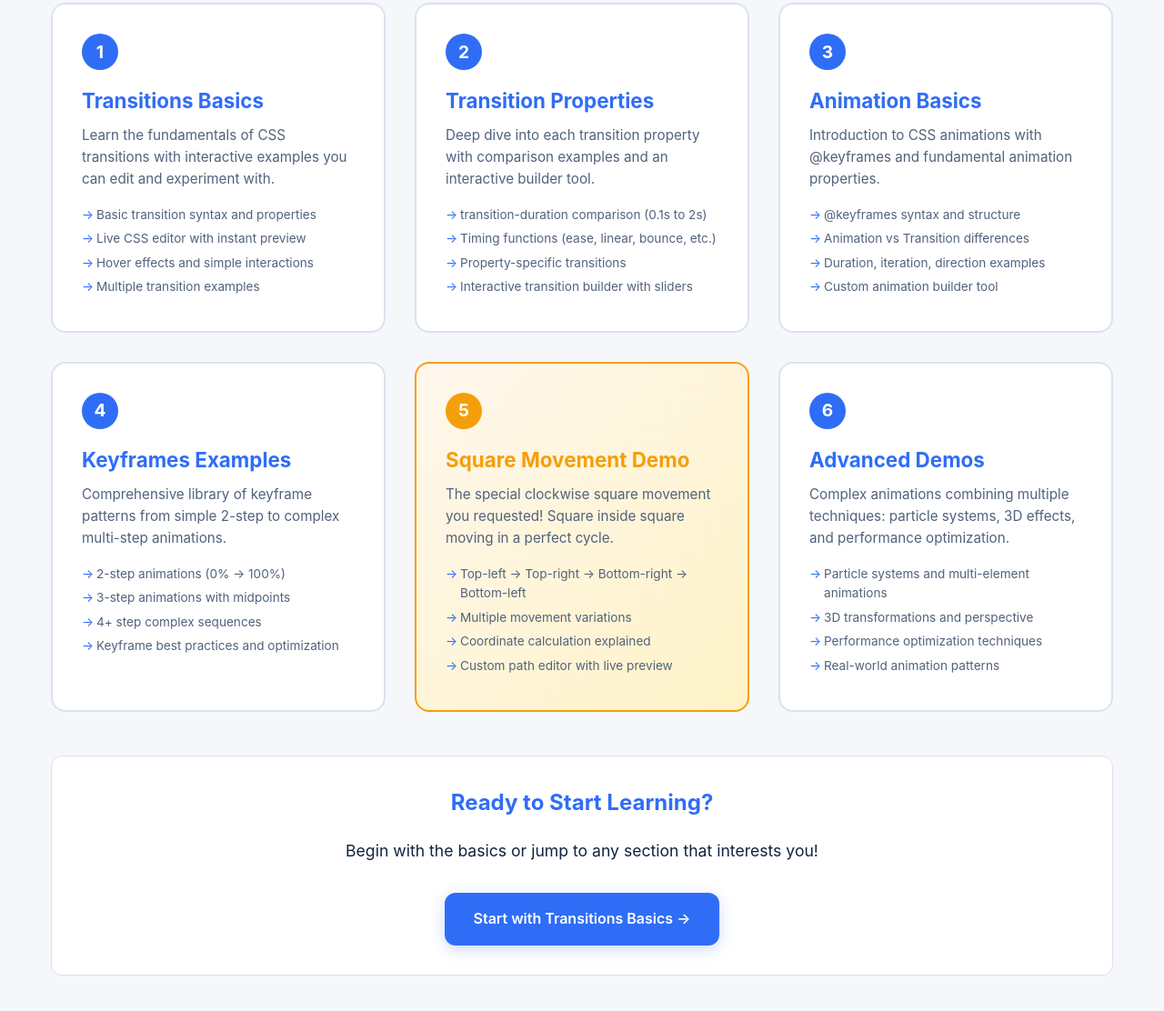
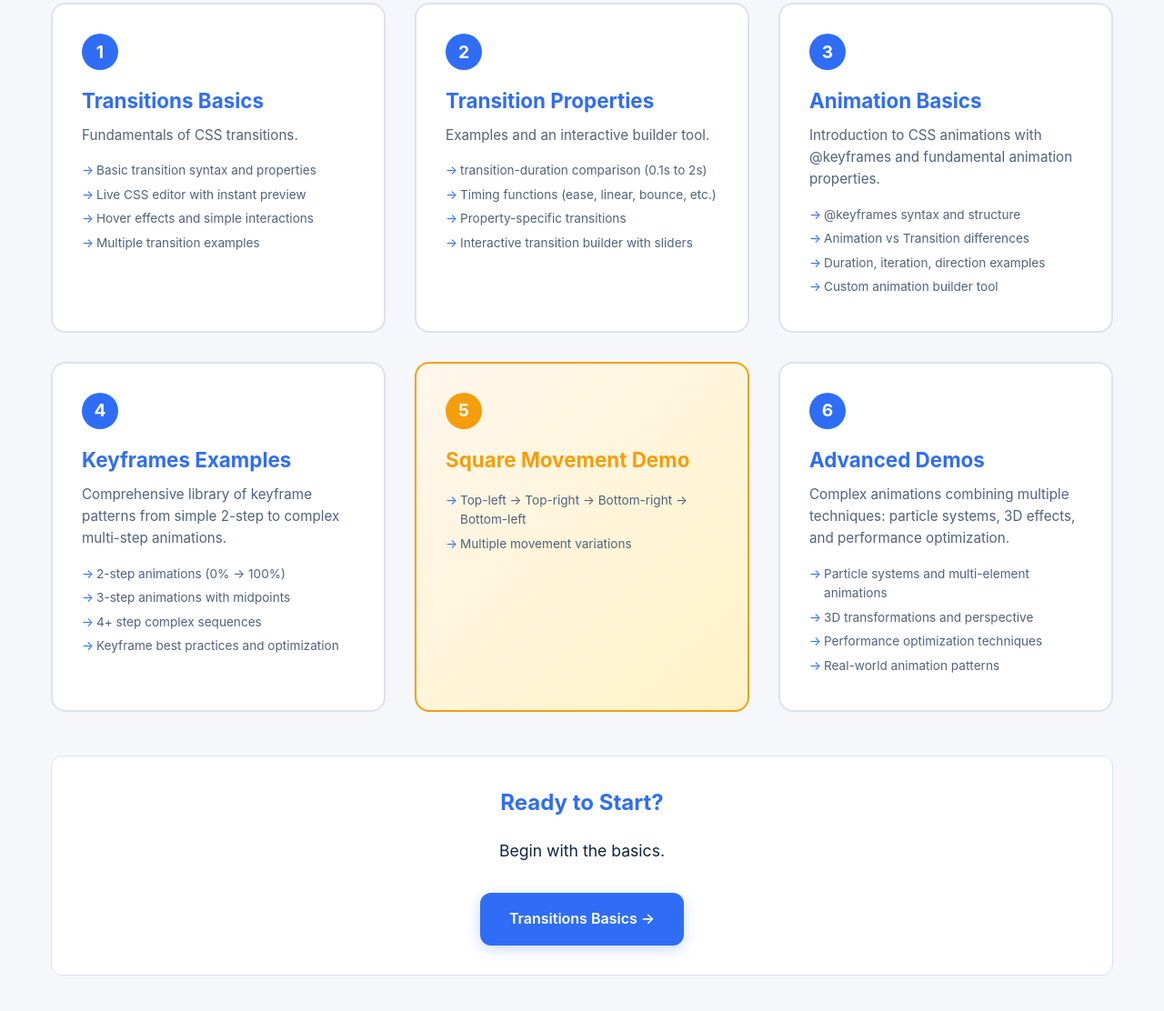
Before and after one commit to MaxFishman/ICOM---CSS-ANIMATION-CLASS-EXAMPLE, a plain HTML site: page index.html in a window 1280 px wide. Shown: the part 968-2080 px from the top of the page at 91% size. Drawn offline with Linux system fonts and the light colour scheme.

Commit message:
text edits

```diff
--- a/index.html
+++ b/index.html
@@ -356,10 +356,7 @@
         <a href="01-transitions-basics.html" class="page-card">
           <div class="page-number">1</div>
           <h3 class="page-title">Transitions Basics</h3>
-          <p class="page-description">
-            Learn the fundamentals of CSS transitions with interactive examples
-            you can edit and experiment with.
-          </p>
+          <p class="page-description">Fundamentals of CSS transitions.</p>
           <ul class="page-topics">
             <li>Basic transition syntax and properties</li>
             <li>Live CSS editor with instant preview</li>
@@ -372,8 +369,7 @@
           <div class="page-number">2</div>
           <h3 class="page-title">Transition Properties</h3>
           <p class="page-description">
-            Deep dive into each transition property with comparison examples and
-            an interactive builder tool.
+            Examples and an interactive builder tool.
           </p>
           <ul class="page-topics">
             <li>transition-duration comparison (0.1s to 2s)</li>
@@ -416,15 +412,10 @@
         <a href="05-square-movement.html" class="page-card special-card">
           <div class="page-number">5</div>
           <h3 class="page-title">Square Movement Demo</h3>
-          <p class="page-description">
-            The special clockwise square movement you requested! Square inside
-            square moving in a perfect cycle.
-          </p>
+          <p class="page-description"></p>
           <ul class="page-topics">
             <li>Top-left → Top-right → Bottom-right → Bottom-left</li>
             <li>Multiple movement variations</li>
-            <li>Coordinate calculation explained</li>
-            <li>Custom path editor with live preview</li>
           </ul>
         </a>
 
@@ -454,11 +445,9 @@
           margin: 2rem 0;
         "
       >
-        <h2 style="color: var(--accent); margin-top: 0">
-          Ready to Start Learning?
-        </h2>
+        <h2 style="color: var(--accent); margin-top: 0">Ready to Start?</h2>
         <p style="font-size: 1.1rem; margin: 1rem 0 2rem 0">
-          Begin with the basics or jump to any section that interests you!
+          Begin with the basics.
         </p>
         <a
           href="01-transitions-basics.html"
@@ -484,7 +473,7 @@
             this.style.boxShadow = '0 4px 16px rgba(47, 109, 246, 0.25)';
           "
         >
-          Start with Transitions Basics →
+          Transitions Basics →
         </a>
       </section>
     </div>
```
